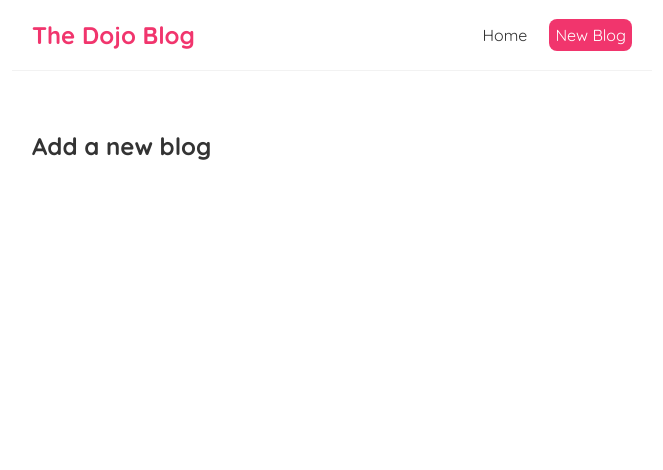
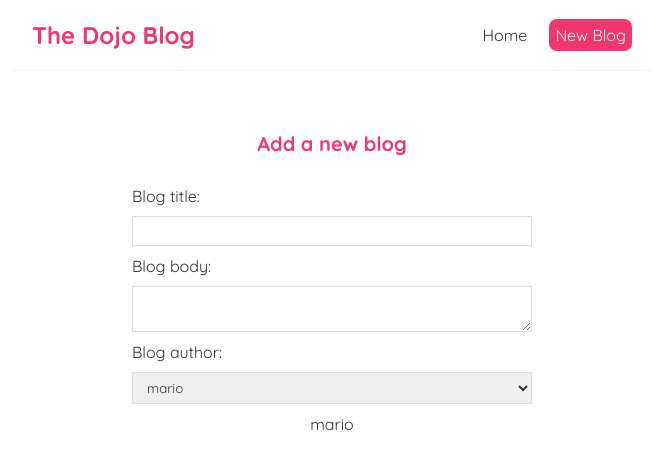
Before and after one commit to Galuz/pruebas-con-react, a React (Create React App) app: page /create in a window 1280 px wide. Shown: the top 470 px of the page, without its empty margins (308-971 px from the left). Built offline with nearby package versions, Linux system fonts and the light colour scheme.

Commit message:
main - 27 - two ways data binding, or controlled inputs (forms)

```diff
--- a/src/Create.js
+++ b/src/Create.js
@@ -1,7 +1,39 @@
+import { useState, useEffect } from 'react'
+
 const Create = () => {
+  const [title, setTitle] = useState('')
+  const [body, setBody] = useState('')
+  const [author, setAuthor] = useState('mario')
+
   return (
      <div className="create">
        <h2>Add a new blog</h2>
+       <form>
+         <label>Blog title:</label>
+         <input
+          type="text"
+          required
+          value={title}
+          onChange={(e) => setTitle(e.target.value)}/>
+        <label>Blog body:</label>
+        <textarea
+          required
+          value={body}
+          onChange={(e) => setBody(e.target.value)}
+        ></textarea>
+        <label>Blog author:</label>
+        <select
+        value={author}
+        onChange={(e) => setAuthor(e.target.value)}
+        >
+          <option value="mario">mario</option>
+          <option value="yoshi">yoshi</option>
+        </select>
+
+        <p>{title}</p>
+        <p>{body}</p>
+        <p>{author}</p>
+       </form>
      </div>
   );
 }
--- a/src/index.css
+++ b/src/index.css
@@ -71,3 +71,35 @@
   border-radius: 8px;
   cursor: pointer;
 }
+
+/* create new blog form */
+.create {
+  max-width: 400px;
+  margin: 0 auto;
+  text-align: center;
+}
+.create label {
+  text-align: left;
+  display: block;
+}
+.create h2 {
+  font-size: 20px;
+  color: #f1356d;
+  margin-bottom: 30px;
+}
+.create input, .create textarea, .create select {
+  width: 100%;
+  padding: 6px 10px;
+  margin: 10px 0;
+  border: 1px solid #ddd;
+  box-sizing: border-box;
+  display: block;
+}
+.create button {
+  background: #f1356d;
+  color: #fff;
+  border: 0;
+  padding: 8px;
+  border-radius: 8px;
+  cursor: pointer;
+}
```
